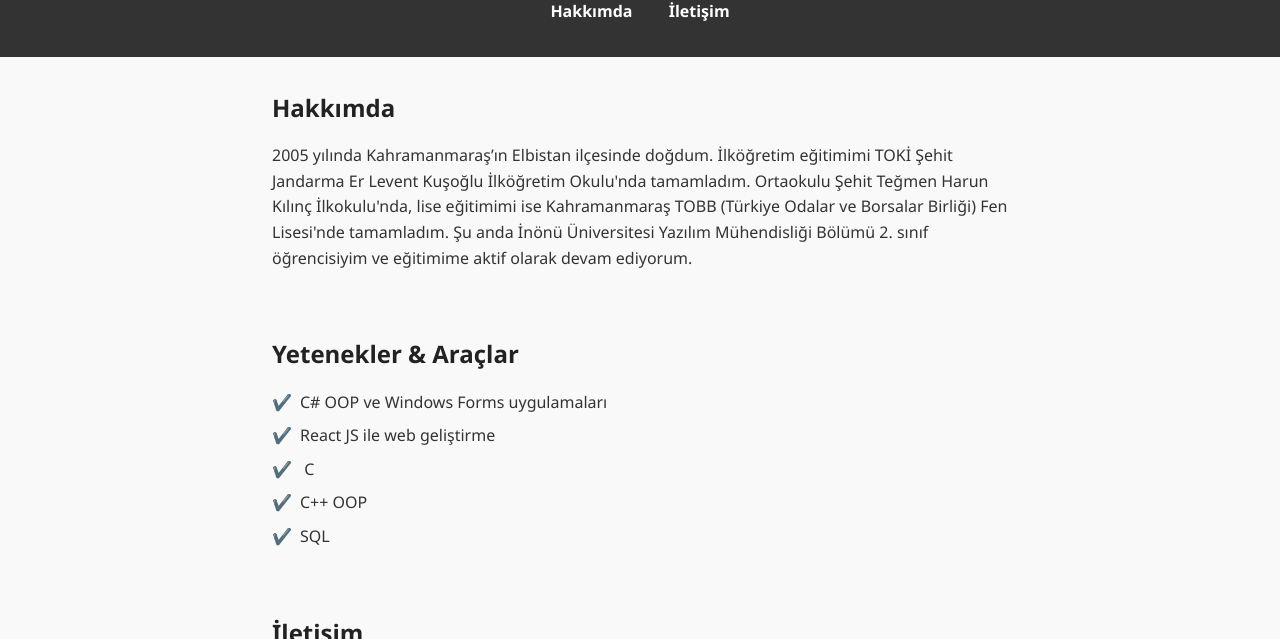
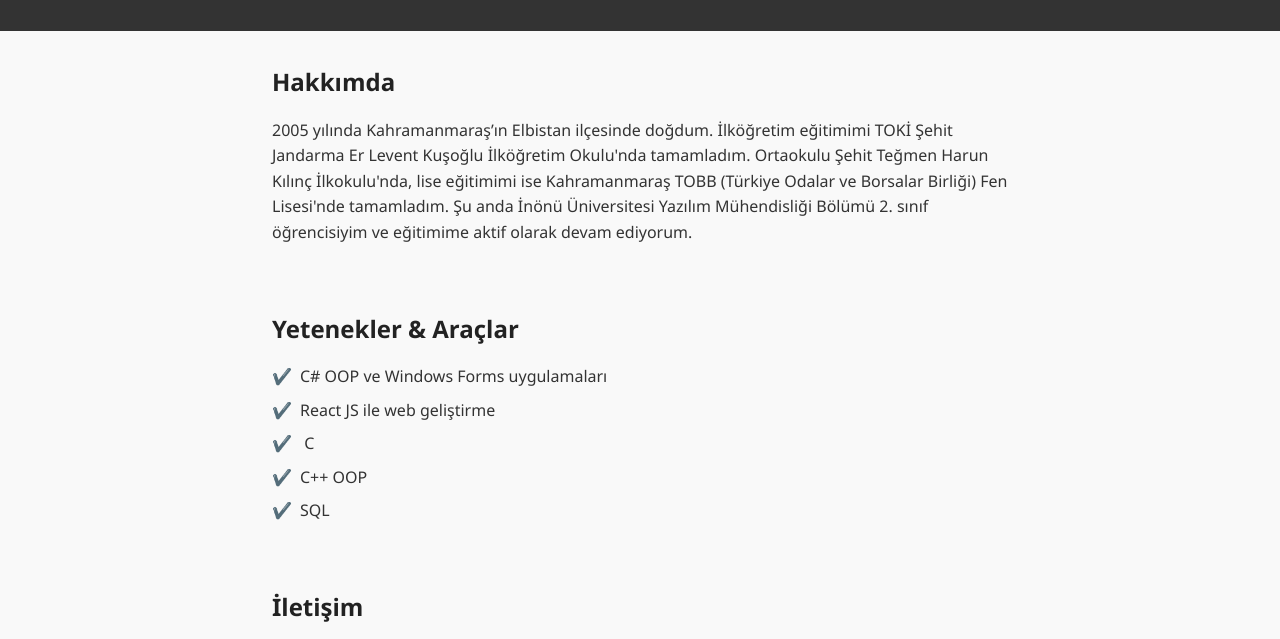
Before and after one commit to mertegesngr/web, a plain HTML site: page index.html in a window 1280 px wide. Shown: the part 92-731 px from the top of the page. Drawn offline with Linux system fonts and the light colour scheme.

Commit message:
Update index.html

```diff
--- a/index.html
+++ b/index.html
@@ -14,11 +14,7 @@
     <header>
       <h1>Merhaba, Ben Mert Ege Sungur</h1>
 
-      <nav>
-        <a href="#about">Hakkımda</a>
 
-        <a href="#contact">İletişim</a>
-      </nav>
     </header>
 
     <section id="about">
```
